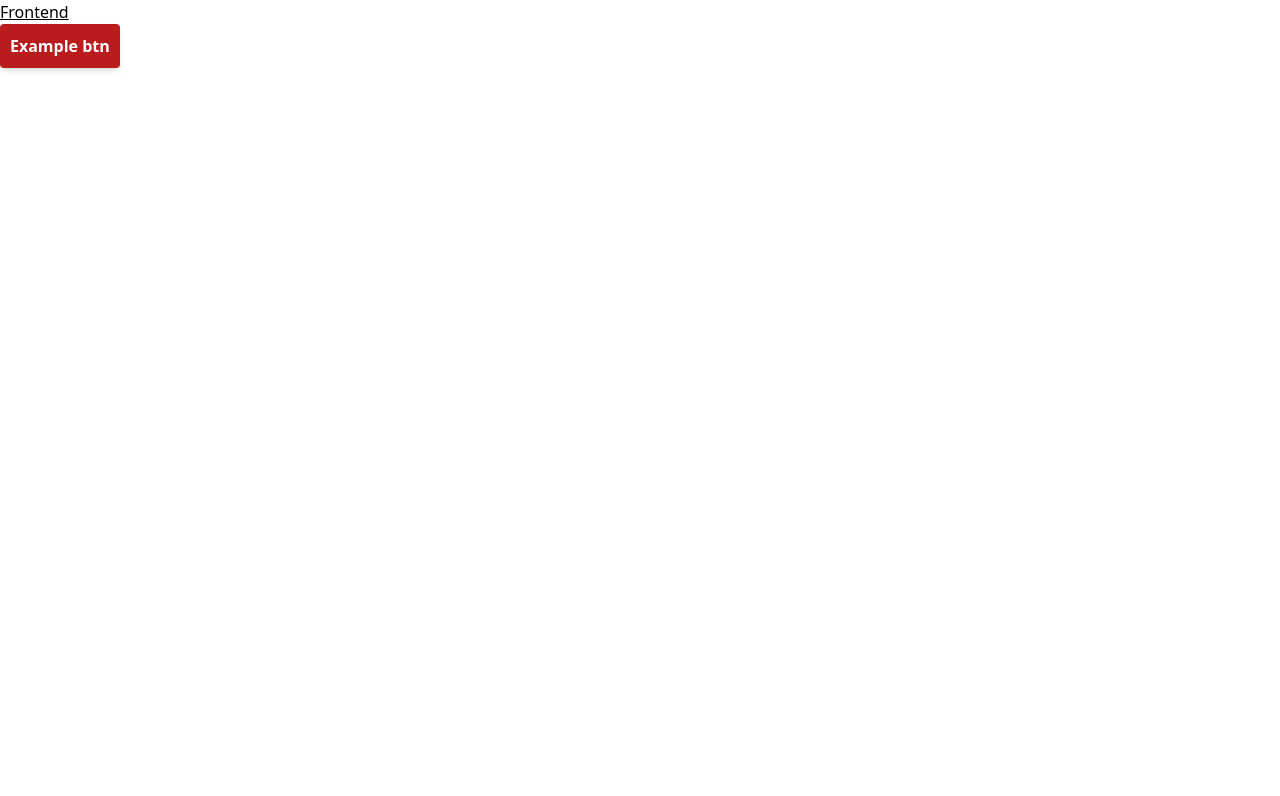
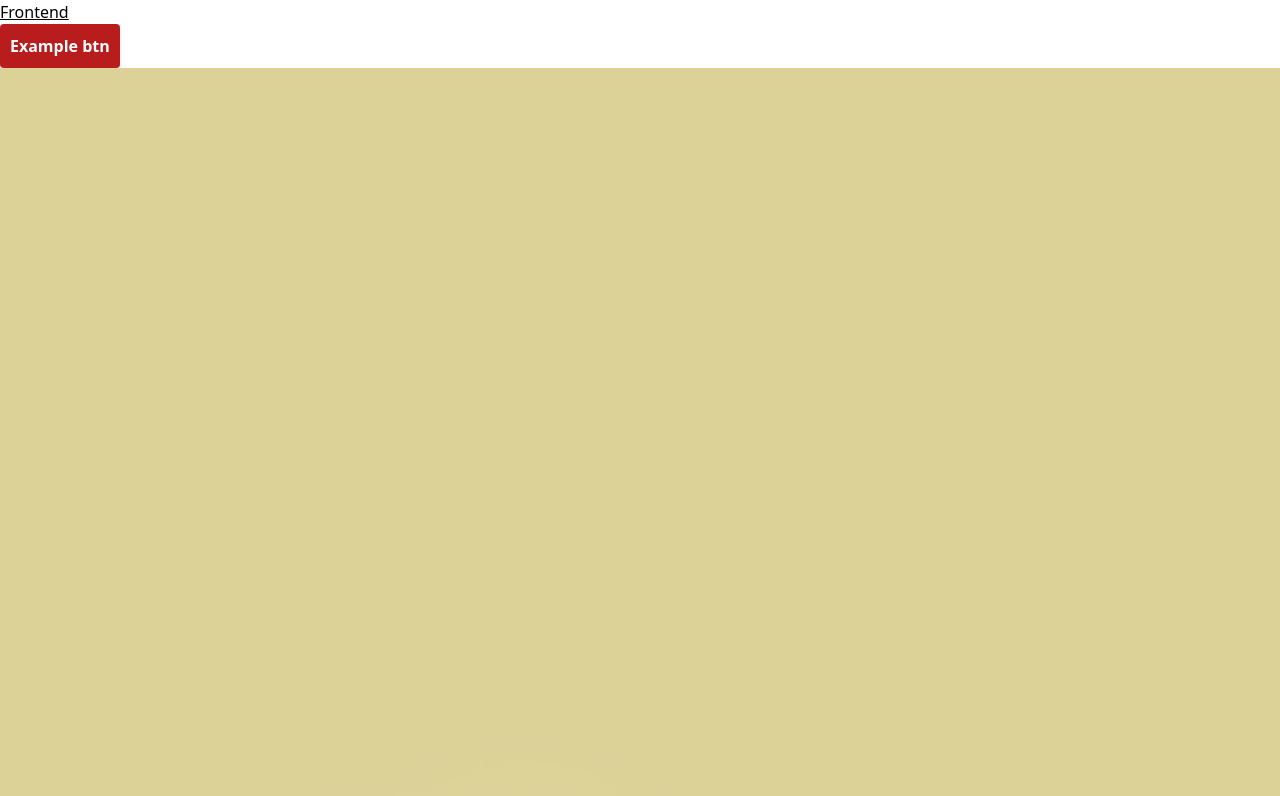
Before and after one commit to BaqerAlabedi/u08-business-idea-dreamteam, a React (Vite) app in the folder front/: page / in a window 1280 px wide. Shown: the top 796 px of the page. Built offline with nearby package versions, Linux system fonts and the light colour scheme.

Commit message:
trying with background img

```diff
--- a/front/src/App.tsx
+++ b/front/src/App.tsx
@@ -1,12 +1,14 @@
 import { useState } from "react";
 
 import Button from "./components/Button";
+import Index from "./pages/Index";
 
 function App() {
 	return (
 		<>
 			<h1 className="underline">Frontend</h1>
 			<Button onClick={() => console.log("hello")} className="bg-red-700 text-white">Example btn</Button>
+			<Index></Index>
 		</>
 	);
 }
--- a/front/src/pages/Index.tsx
+++ b/front/src/pages/Index.tsx
@@ -1,8 +1,9 @@
 function Index() {
 	return(
 		<>
+			<img className="" src="src/assets/index.jpg"/>
 		</>
-	)
+	);
 }
 
 export default Index;
```
Also changed, not shown: front/src/assets/index.png (added).
